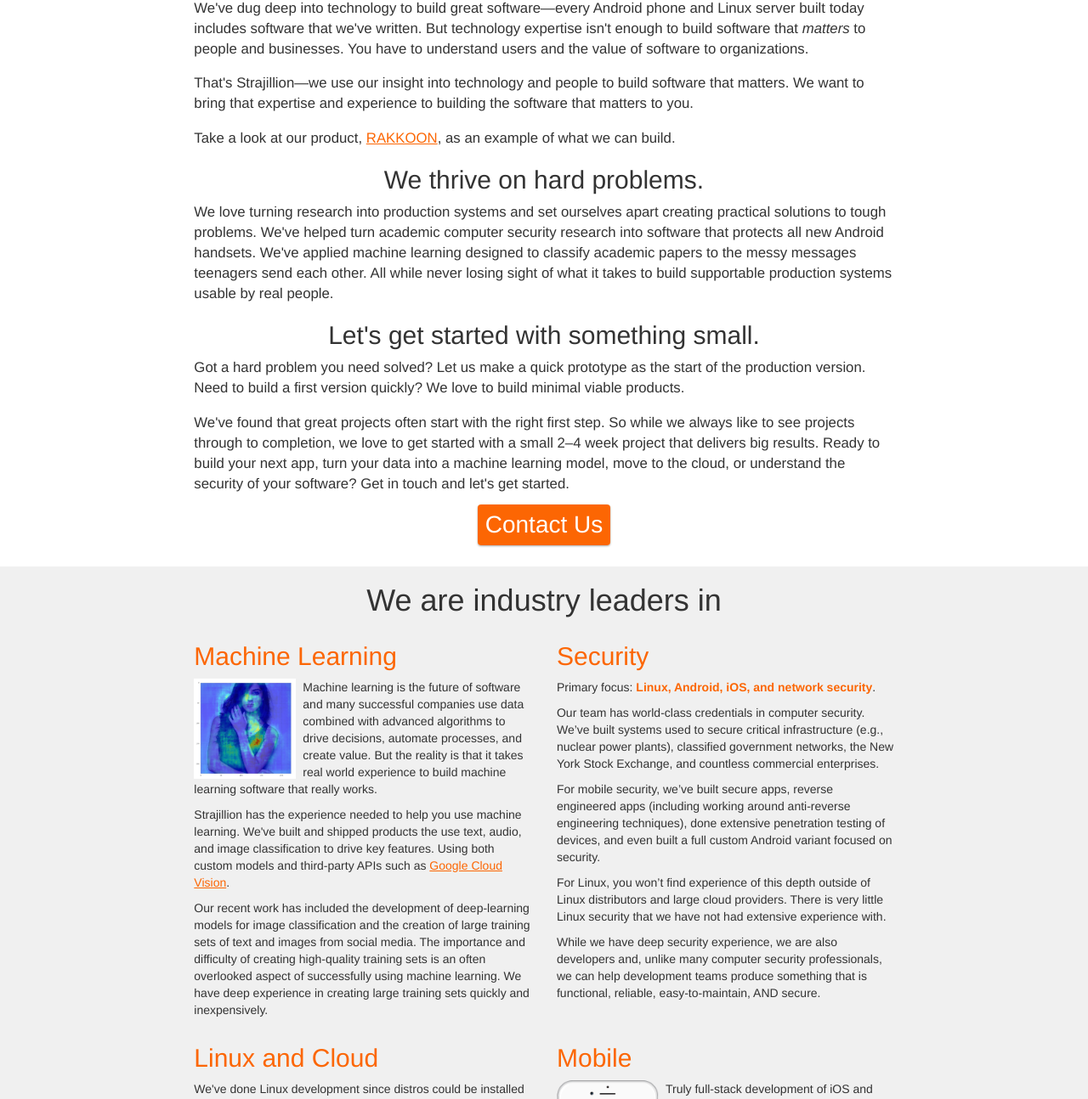
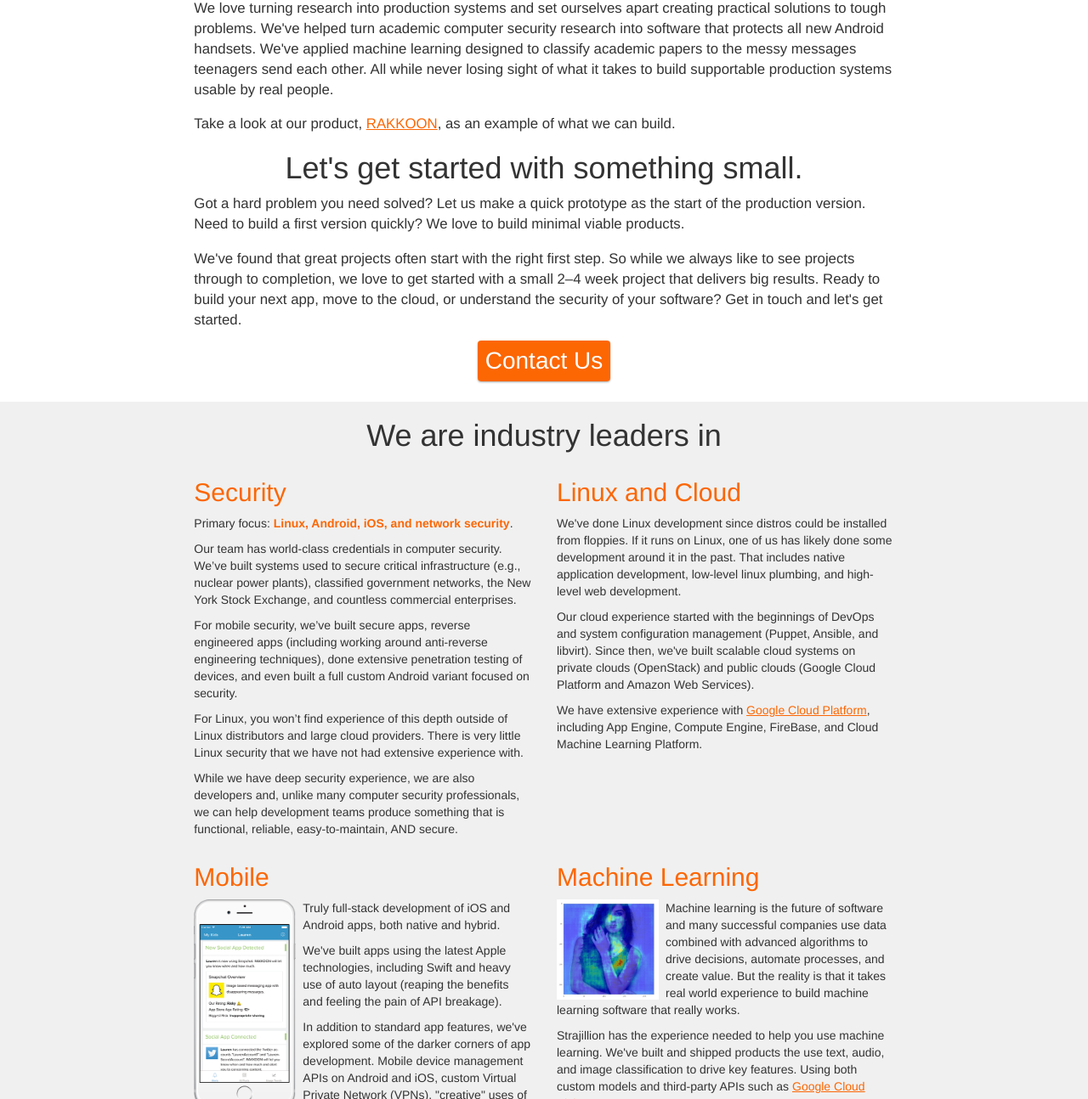
Before and after one commit to Strajillion/strajillion, a plain HTML site: page index.html in a window 1280 px wide. Shown: the part 658-1952 px from the top of the page at 85% size. Drawn offline with nearby package versions, Linux system fonts and the light colour scheme.

Commit message:
Move to a more focused security message.

```diff
--- a/index.html
+++ b/index.html
@@ -148,11 +148,11 @@
         <div class="col-md-12">
             <div class="hero-text">
                 <div class="hero-text-title">
-                    Let's Build The Future Together
+                    Let's Build Secure Software Together
                 </div>
                 <div class="hero-subtitle">
                     <div class="hero-text-subtitle">
-                        From idea to shipping software, we're the partner that will help you succeed.
+                        We're a small group of Linux, Mobile, and Cloud Security Experts
                     </div>
                 </div>
             </div>
@@ -163,33 +163,21 @@
 <div class="container-fluid main-description">
     <div class="row main-description">
         <div class="col-md-offset-2 col-md-8">
-            <h1 class="text-center">
-                We create software that delivers business value.
-            </h1>
+
+            <h1 class="text-center">We thrive on hard security problems.</h1>
             <p>
-                We've dug deep into technology to build great software&mdash;every
-                Android phone and Linux server built today includes software that we've written.
-                But technology expertise isn't enough to build software that <i>matters</i> to people and businesses.
-                You have
-                to understand users and the value of software to organizations.
-            </p>
-            <p>
-                That's Strajillion&mdash;we use our insight into technology and people to build software that matters.
-                We want to bring that expertise and experience to building the software that matters to you.
+                We love turning research into production systems and set ourselves
+                apart creating practical solutions to tough problems. We've helped turn academic computer security
+                research
+                into software that protects all new Android handsets. We've applied machine learning
+                designed to classify academic papers to the messy messages teenagers send each other. All while never
+                losing sight of what it takes to build supportable production systems usable by real people.
             </p>
             <p>
                 Take a look at our product, <a href="https://www.rakkoon.com">RAKKOON</a>, as an example of what we can
                 build.
             </p>
-            <h2 class="text-center">We thrive on hard problems.</h2>
-            <p>
-                We love turning research into production systems and set ourselves
-                apart creating practical solutions to tough problems. We've helped turn academic computer security research
-                into software that protects all new Android handsets. We've applied machine learning
-                designed to classify academic papers to the messy messages teenagers send each other. All while never
-                losing sight of what it takes to build supportable production systems usable by real people.
-            </p>
-            <h2 class="text-center">Let's get started with something small.</h2>
+            <h1 class="text-center">Let's get started with something small.</h1>
             <p>
                 Got a hard problem you need solved? Let us make a quick prototype as the start of the production
                 version. Need to build a first version quickly? We love to build minimal viable products.
@@ -197,7 +185,7 @@
             <p>
                 We've found that great projects often start with the right first step. So while we always like to see
                 projects through to completion, we love to get started with a small 2–4 week project that delivers big
-                results. Ready to build your next app, turn your data into a machine learning model, move to the cloud,
+                results. Ready to build your next app, move to the cloud,
                 or understand the security of your software? Get in touch and let's get started.
             </p>
             <div class="cta center-block text-center">
@@ -212,37 +200,7 @@
     <h1 class="text-center">We are industry leaders in</h1>
     <div class="row">
         <div class="col-md-offset-2 col-md-4 col-xs-12">
-            <h2>Machine Learning</h2>
-            <img class="category-image" src="assets/machine-learning.png">
-            <p>
-                Machine learning is the future of software and many successful companies use data
-                combined
-                with advanced algorithms to drive decisions, automate processes,
-                and create value. But the reality is that it takes real world experience to build
-                machine learning
-                software that really works.
-            </p>
-            <p>
-                Strajillion has the experience needed to help you use machine learning. We've built and
-                shipped products
-                the use text, audio, and image classification to drive key features. Using both custom
-                models and
-                third-party APIs such as <a href="https://cloud.google.com/vision/">Google Cloud
-                Vision</a>.
-            </p>
-            <p>
-                Our recent work has included the development of deep-learning models for image
-                classification and the
-                creation of large training sets of text and images from social media. The importance and
-                difficulty of
-                creating high-quality training sets is an often overlooked aspect of successfully using
-                machine
-                learning. We have deep experience in creating large training sets quickly and
-                inexpensively.
-            </p>
 
-        </div>
-        <div class="col-md-4 col-xs-12">
             <h2>Security</h2>
             <p>
                 Primary focus: <b>Linux, Android, iOS, and network security</b>.
@@ -274,9 +232,7 @@
                 functional, reliable, easy-to-maintain, AND secure.
             </p>
         </div>
-    </div>
-    <div class="row">
-        <div class="col-md-offset-2 col-md-4 col-xs-12">
+        <div class="col-md-4 col-xs-12">
             <h2>Linux and Cloud</h2>
             <p>
                 We've done Linux development since distros could be installed from floppies. If it runs
@@ -299,7 +255,9 @@
                 App Engine, Compute Engine, FireBase, and Cloud Machine Learning Platform.
             </p>
         </div>
-        <div class="col-md-4 col-xs-12">
+    </div>
+    <div class="row">
+        <div class="col-md-offset-2 col-md-4 col-xs-12">
             <h2>Mobile</h2>
             <img class="category-image" src="assets/app_detected.png">
             <p>
@@ -320,6 +278,38 @@
                 help.
             </p>
         </div>
+        <div class="col-md-4 col-xs-12">
+            <h2>Machine Learning</h2>
+            <img class="category-image" src="assets/machine-learning.png">
+            <p>
+                Machine learning is the future of software and many successful companies use data
+                combined
+                with advanced algorithms to drive decisions, automate processes,
+                and create value. But the reality is that it takes real world experience to build
+                machine learning
+                software that really works.
+            </p>
+            <p>
+                Strajillion has the experience needed to help you use machine learning. We've built and
+                shipped products
+                the use text, audio, and image classification to drive key features. Using both custom
+                models and
+                third-party APIs such as <a href="https://cloud.google.com/vision/">Google Cloud
+                Vision</a>.
+            </p>
+            <p>
+                Our recent work has included the development of deep-learning models for image
+                classification and the
+                creation of large training sets of text and images from social media. The importance and
+                difficulty of
+                creating high-quality training sets is an often overlooked aspect of successfully using
+                machine
+                learning. We have deep experience in creating large training sets quickly and
+                inexpensively.
+            </p>
+
+
+        </div>
 
     </div>
 </div>
```
